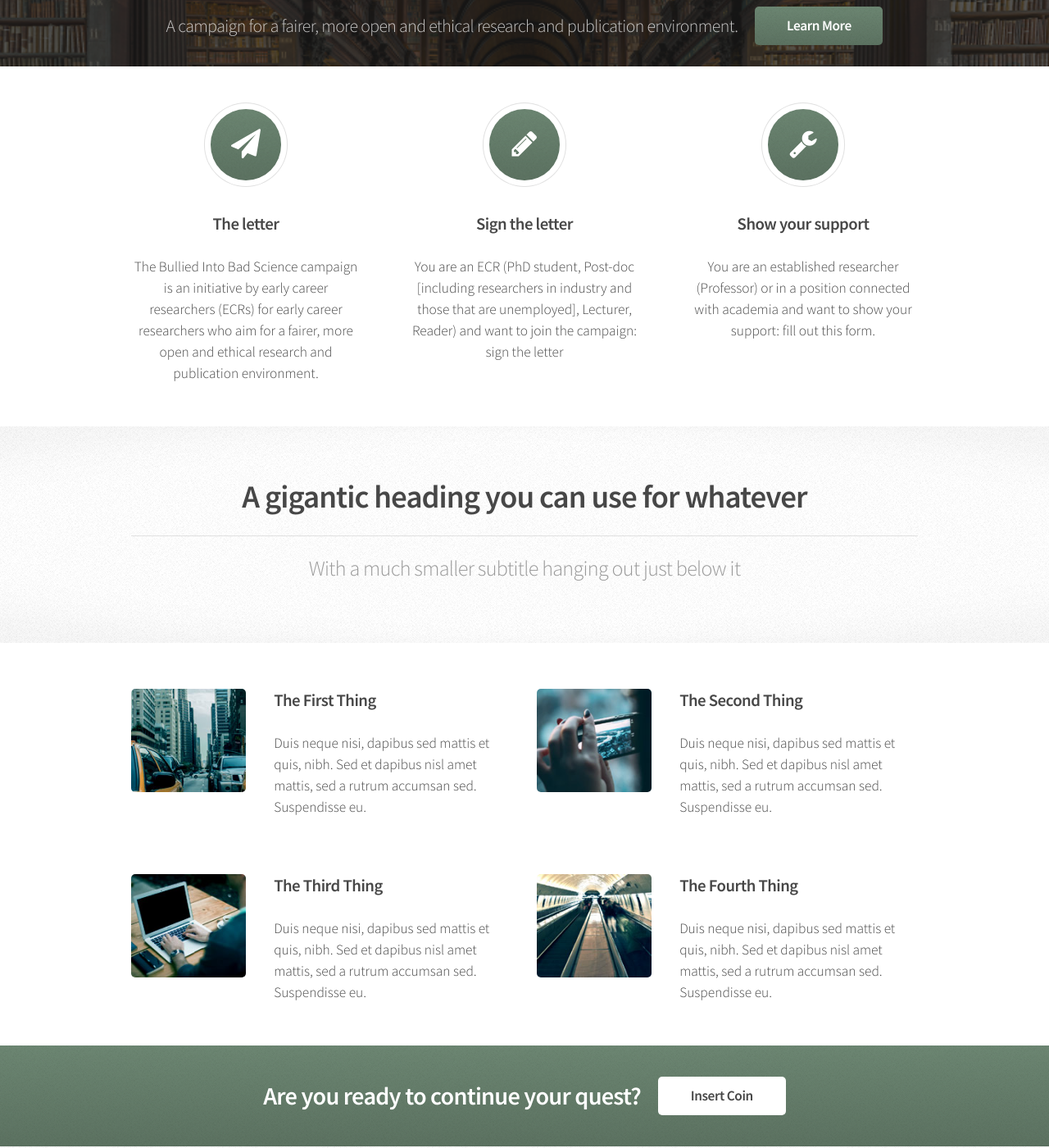
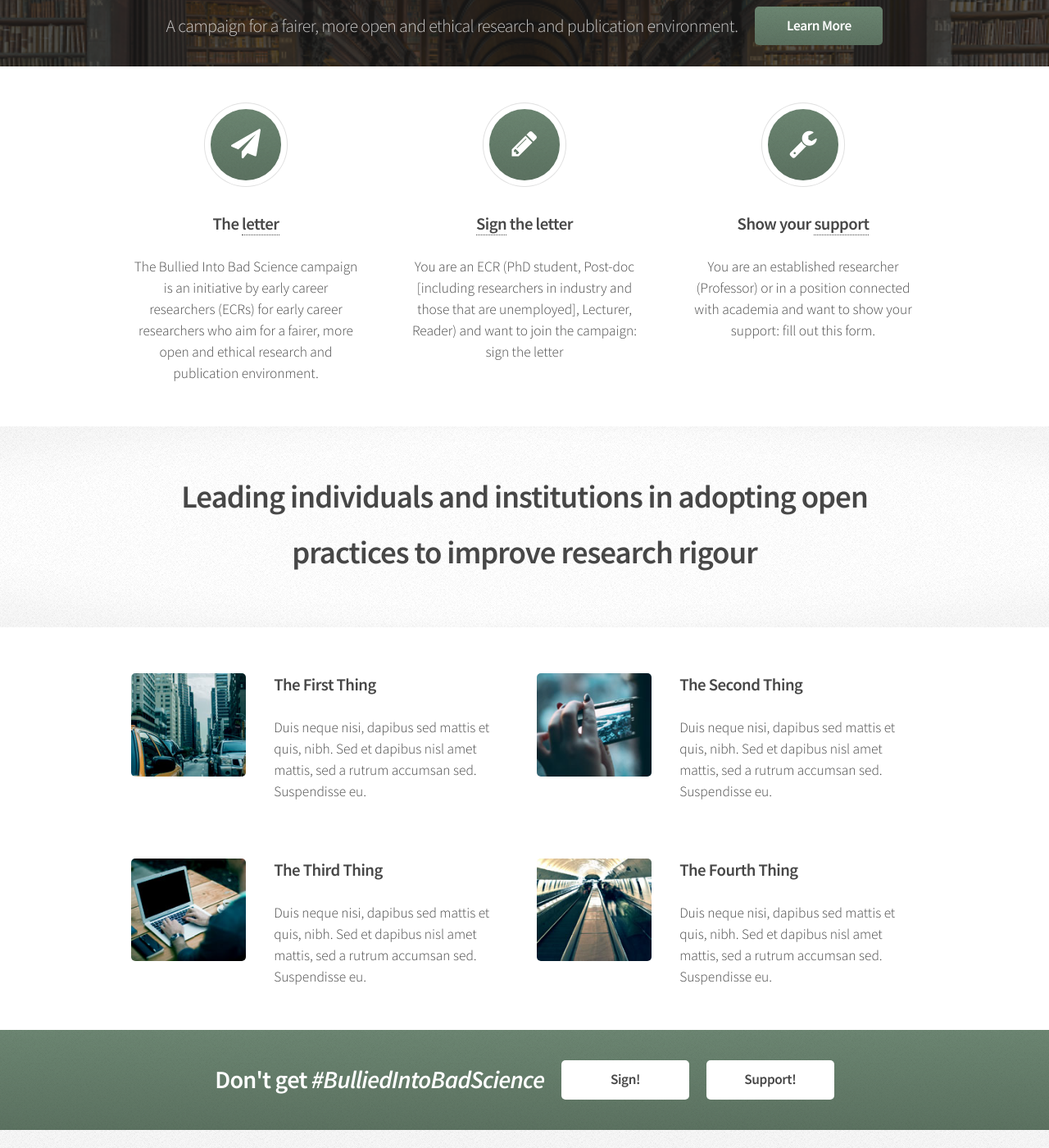
Before and after one commit to BulliedIntoBadScience/BulliedIntoBadScience.org, a Jekyll site: the page built from index.html, in a window 1280 px wide and 1400 px high, scrolled down 452 px. Shown: the whole window at 82% size. Built offline with Jekyll 4.4.1, drawn with Linux system fonts in a browser that asks for light colours; the list of posts is cut into pages by our own code.

Commit message:
first batch on changes done at OpenCon

```diff
--- a/_includes/cta.html
+++ b/_includes/cta.html
@@ -2,8 +2,10 @@
 <section id="cta" class="wrapper style3">
   <div class="container">
     <header>
-      <h2>Are you ready to continue your quest?</h2>
-      <a href="#" class="button">Insert Coin</a>
+      <h2>Don't get <i>#BulliedIntoBadScience</i></h2>
+      <a href="http://bit.ly/BulliedIntoBadScience" class="button">Sign!</a>
+      <a href="https://docs.google.com/forms/d/e/1FAIpQLScAd1xDt1RafFY7M1L0E_9xFllWTan6nz8CfauhGVCJ-yJB0g/viewform" class="button">Support!</a>
+
     </header>
   </div>
 </section>
--- a/_includes/footer.html
+++ b/_includes/footer.html
@@ -1,4 +1,8 @@
 <!-- Footer -->
+
+{% include cta.html %}
+
+
 <div id="footer">
   <div class="container">
     <div class="row ">
--- a/index.html
+++ b/index.html
@@ -19,8 +19,8 @@ layout: default
     <div class="row double">
       <section class="4u">
 	<div class="box highlight">
-	  <i class="icon major fa-paper-plane"></i>
-	  <h3>The letter</h3>
+	  <a href="letter"><i class="icon major fa-paper-plane"></i></a>
+	  <h3>The <a href="letter">letter</a></h3>
 	  <p>The Bullied Into Bad Science campaign is an initiative by
 	  early career researchers (ECRs) for early career researchers
 	  who aim for a fairer, more open and ethical research and
@@ -29,8 +29,8 @@ layout: default
       </section>
       <section class="4u">
 	<div class="box highlight">
-	  <i class="icon major fa-pencil"></i>
-	  <h3>Sign the letter</h3>
+	  <a href="http://bit.ly/BulliedIntoBadScience"><i class="icon major fa-pencil"></i></a>
+	  <h3><a href="http://bit.ly/BulliedIntoBadScience">Sign</a> the letter</h3>
 	  <p>You are an ECR (PhD student, Post-doc [including
 	  researchers in industry and those that are unemployed],
 	  Lecturer, Reader) and want to join the campaign: sign the
@@ -39,8 +39,8 @@ layout: default
       </section>
       <section class="4u">
 	<div class="box highlight">
-	  <i class="icon major fa-wrench"></i>
-	  <h3>Show your support</h3>
+	  <a href="https://docs.google.com/forms/d/e/1FAIpQLScAd1xDt1RafFY7M1L0E_9xFllWTan6nz8CfauhGVCJ-yJB0g/viewform"><i class="icon major fa-wrench"></i></a>
+	  <h3>Show your <a href="https://docs.google.com/forms/d/e/1FAIpQLScAd1xDt1RafFY7M1L0E_9xFllWTan6nz8CfauhGVCJ-yJB0g/viewform">support</a></h3>
 	  <p>You are an established researcher (Professor) or in a
 	  position connected with academia and want to show your
 	  support: fill out this form.</p>
@@ -54,8 +54,9 @@ layout: default
 <section class="wrapper style2">
   <div class="container">
     <header class="major">
-      <h2>A gigantic heading you can use for whatever</h2>
-      <p>With a much smaller subtitle hanging out just below it</p>
+      <h2>Leading individuals and institutions in adopting open
+      practices to improve research rigour</h2>
+      <!-- <p>With a much smaller subtitle hanging out just below it</p> -->
     </header>
   </div>
 </section>
@@ -105,5 +106,3 @@ layout: default
     </div>
   </div>
 </section>
-
-{% include cta.html %}
```
Also changed, not shown: letter/index.html (+6 -1 lines), more/index.html (+14 -0 lines).
